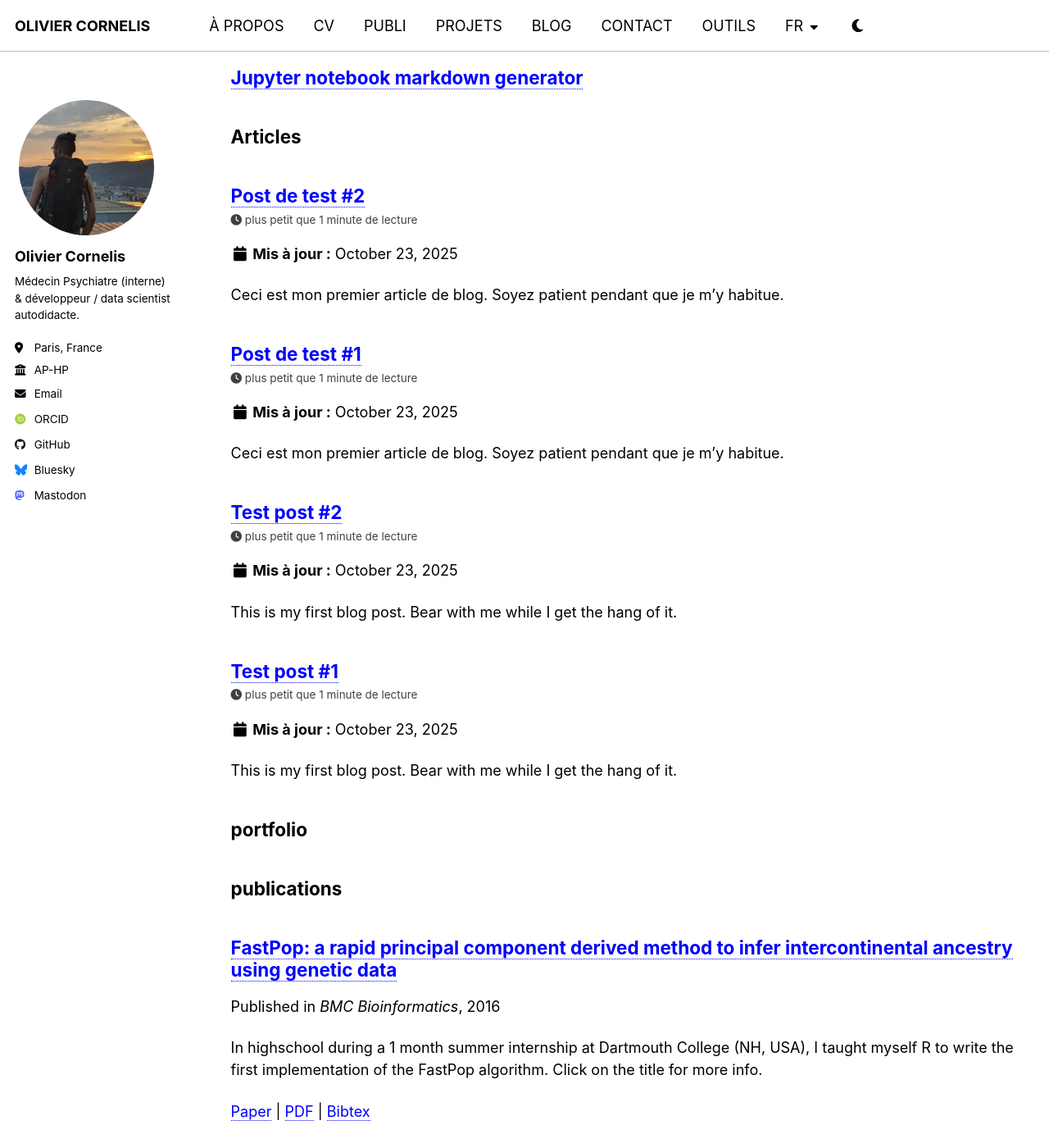
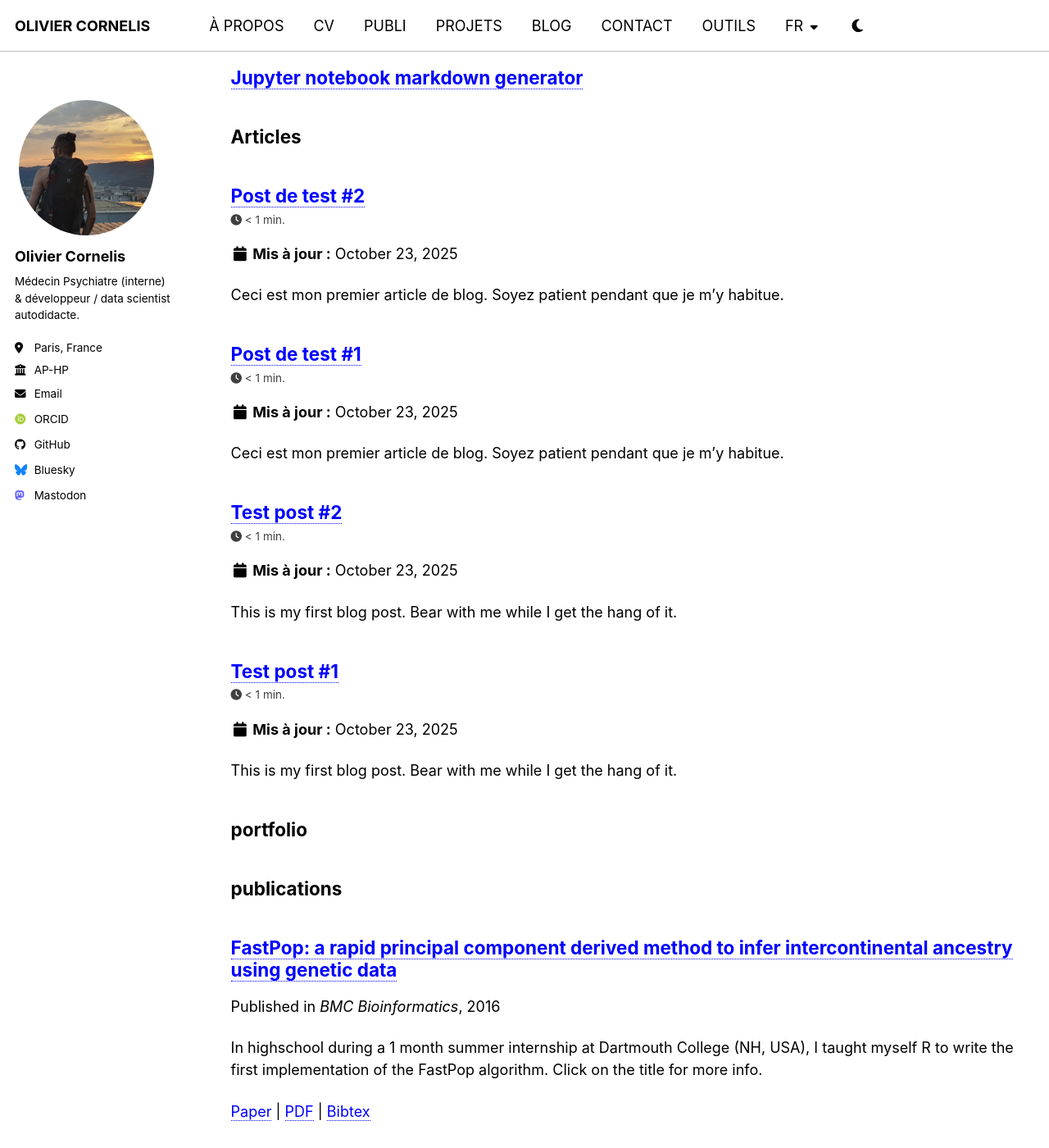
Before and after one commit to thiswillbeyourgithub/website, a Jekyll site: the page built from _pages/fr/sitemap.md, in a window 1280 px wide and 1400 px high, scrolled down 2258 px. Shown: the whole window at 82% size. Built offline with Jekyll 4.4.1, drawn with Linux system fonts in a browser that asks for light colours; some web fonts are replaced.

Commit message:
fix reading time in french and english
Signed-off-by: thiswillbeyourgithub <26625900+thiswillbeyourgithub@users.noreply.github.com>

```diff
--- a/_data/ui-text.yml
+++ b/_data/ui-text.yml
@@ -10,8 +10,8 @@ en: &DEFAULT_EN
   breadcrumb_separator       : "/"
   toc_label                  : "Table of Contents"
   ext_link_label             : "Direct Link"
-  less_than                  : "less than"
-  minute_read                : "minute read"
+  less_than                  : "<"
+  minute_read                : "min."
   share_on_label             : "Share on"
   meta_label                 :
   tags_label                 : "Tags:"
@@ -111,8 +111,8 @@ fr: &DEFAULT_FR
   breadcrumb_separator       : "/"
   toc_label                  : "Sur cette page"
   ext_link_label             : "Lien direct"
-  less_than                  : "plus petit que"
-  minute_read                : "minute de lecture"
+  less_than                  : "<"
+  minute_read                : "min."
   share_on_label             : "Partager sur"
   meta_label                 :
   tags_label                 : "Tags :"
```
